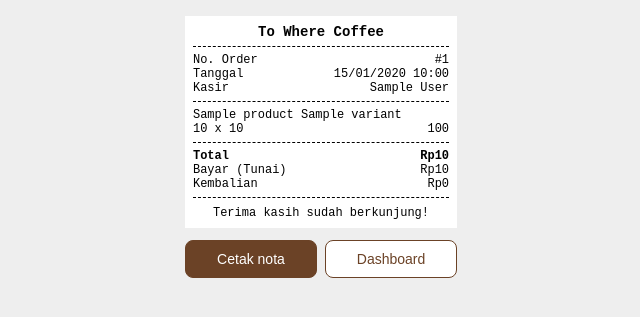
After one commit to rajakhairanrazie-gif/cafe-order, a Flask app: page /kasir/nota/1 in a window 1280 px wide. The commit adds this page. Shown: the top 317 px of the page, without its empty margins (319-959 px from the left). Run offline with Flask 3, Linux system fonts and the light colour scheme; a user stored in the database is signed in; tables that the repository leaves empty hold one stand-in row (values such as "Sample post").

Commit message:
add pengaturan nota, cetak nota, batasi akses role kasir

```diff
--- a/app/kasir.py
+++ b/app/kasir.py
@@ -1,11 +1,17 @@
-from flask import Blueprint, render_template, redirect, url_for, request, flash, session
+from flask import Blueprint, render_template, redirect, url_for, request, flash, session, abort
 from flask_login import login_required, current_user
-from app.models import Order, OrderItem, Payment, PaymentOrder, Product
+from app.models import Order, OrderItem, Payment, PaymentOrder, Product, User
+from app.stok import kurangi_stok
+from app.pengaturan import get_settings
 from app import db
 from datetime import datetime
-from app.stok import kurangi_stok
 
 kasir = Blueprint('kasir', __name__, url_prefix='/kasir')
+
+@kasir.before_request
+def batasi_role():
+    if current_user.is_authenticated and current_user.role not in ('kasir', 'admin'):
+        abort(403)
 
 
 @kasir.route('/dashboard')
@@ -265,3 +271,29 @@ def closing():
     grand_count = sum(r['jumlah'] for r in rekap.values())
 
     return render_template('kasir/closing.html', rekap=rekap, grand_total=grand_total, grand_count=grand_count, today=today)
+
+@kasir.route('/nota/<int:payment_id>')
+@login_required
+def nota(payment_id):
+    payment = Payment.query.get_or_404(payment_id)
+    orders = [lo.order for lo in payment.linked_orders]
+
+    items = []
+    for order in orders:
+        for item in order.items:
+            harga = float(item.price_at_order)
+            items.append({
+                'nama': f'{item.variant.product.name} {item.variant.variant_name}',
+                'qty': item.quantity,
+                'harga': harga,
+                'subtotal': harga * item.quantity,
+            })
+
+    return render_template(
+        'kasir/nota.html',
+        payment=payment,
+        orders=orders,
+        items=items,
+        s=get_settings(),
+        kasir_user=User.query.get(payment.cashier_id),
+    )
--- /dev/null
+++ b/app/pengaturan.py
@@ -0,0 +1,25 @@
+from app import db
+from app.models import Setting
+
+DEFAULT_NOTA = {
+    'cafe_name': 'To Where Coffee',
+    'cafe_address': '',
+    'cafe_phone': '',
+    'footer_text': 'Terima kasih sudah berkunjung!',
+}
+
+
+def get_settings():
+    data = dict(DEFAULT_NOTA)
+    for s in Setting.query.all():
+        if s.key in data and s.value is not None:
+            data[s.key] = s.value
+    return data
+
+
+def set_setting(key, value):
+    s = Setting.query.filter_by(key=key).first()
+    if s:
+        s.value = value
+    else:
+        db.session.add(Setting(key=key, value=value))
--- a/app/templates/admin/_nav.html
+++ b/app/templates/admin/_nav.html
@@ -4,6 +4,7 @@
     <a href="{{ url_for('admin.kategori') }}" class="category-pill" style="text-decoration:none;">Kategori</a>
     <a href="{{ url_for('admin.bahan') }}" class="category-pill" style="text-decoration:none;">Bahan baku</a>
     <a href="{{ url_for('admin.akun') }}" class="category-pill" style="text-decoration:none;">Akun</a>
+    <a href="{{ url_for('admin.pengaturan') }}" class="category-pill" style="text-decoration:none;">Pengaturan</a>
     <a href="{{ url_for('auth.logout') }}" class="category-pill" style="text-decoration:none;">Logout</a>
 </div>
 
--- /dev/null
+++ b/app/templates/kasir/nota.html
@@ -0,0 +1,72 @@
+<!DOCTYPE html>
+<html lang="id">
+<head>
+    <meta charset="UTF-8">
+    <meta name="viewport" content="width=device-width, initial-scale=1.0">
+    <title>Nota {% for o in orders %}#{{ o.daily_number }}{% if not loop.last %}+{% endif %}{% endfor %}</title>
+    <style>
+        :root { --lebar-nota: 72mm; }
+        * { box-sizing: border-box; }
+        body { font-family: 'Courier New', monospace; font-size: 12px; color: #000; background: #eee; margin: 0; padding: 16px; }
+        .nota { width: var(--lebar-nota); background: #fff; margin: 0 auto; padding: 8px; }
+        .tengah { text-align: center; }
+        .tebal { font-weight: bold; }
+        .garis { border-top: 1px dashed #000; margin: 6px 0; }
+        .baris { display: flex; justify-content: space-between; gap: 8px; }
+        .item-nama { word-break: break-word; }
+        .footer { white-space: pre-line; text-align: center; margin-top: 8px; }
+        .aksi { width: var(--lebar-nota); margin: 12px auto 0; display: flex; gap: 8px; }
+        .aksi button, .aksi a { flex: 1; padding: 10px; border-radius: 8px; border: 1px solid #6B4226; background: #6B4226; color: #fff; text-align: center; text-decoration: none; font-family: sans-serif; font-size: 14px; cursor: pointer; }
+        .aksi a { background: #fff; color: #6B4226; }
+
+        @media print {
+            @page { size: auto; margin: 0; }
+            body { background: #fff; padding: 0; }
+            .nota { margin: 0; }
+            .aksi { display: none; }
+        }
+    </style>
+</head>
+<body>
+    <div class="nota">
+        <div class="tengah">
+            <div class="tebal" style="font-size:14px;">{{ s.cafe_name }}</div>
+            {% if s.cafe_address %}<div>{{ s.cafe_address }}</div>{% endif %}
+            {% if s.cafe_phone %}<div>{{ s.cafe_phone }}</div>{% endif %}
+        </div>
+
+        <div class="garis"></div>
+
+        <div class="baris"><span>No. Order</span><span>{% for o in orders %}#{{ o.daily_number }}{% if not loop.last %}, {% endif %}{% endfor %}</span></div>
+        <div class="baris"><span>Tanggal</span><span>{{ payment.paid_at.strftime('%d/%m/%Y %H:%M') }}</span></div>
+        <div class="baris"><span>Kasir</span><span>{{ kasir_user.name if kasir_user else '-' }}</span></div>
+
+        <div class="garis"></div>
+
+        {% for it in items %}
+        <div class="item-nama">{{ it.nama }}</div>
+        <div class="baris">
+            <span>{{ it.qty }} x {{ "{:,.0f}".format(it.harga) }}</span>
+            <span>{{ "{:,.0f}".format(it.subtotal) }}</span>
+        </div>
+        {% endfor %}
+
+        <div class="garis"></div>
+
+        <div class="baris tebal"><span>Total</span><span>Rp{{ "{:,.0f}".format(payment.total_amount) }}</span></div>
+        <div class="baris"><span>Bayar ({{ payment.method|capitalize }})</span><span>Rp{{ "{:,.0f}".format(payment.amount_paid if payment.amount_paid else payment.total_amount) }}</span></div>
+        {% if payment.method == 'tunai' and payment.amount_paid %}
+        <div class="baris"><span>Kembalian</span><span>Rp{{ "{:,.0f}".format(payment.amount_paid - payment.total_amount) }}</span></div>
+        {% endif %}
+
+        <div class="garis"></div>
+
+        <div class="footer">{{ s.footer_text }}</div>
+    </div>
+
+    <div class="aksi">
+        <button type="button" onclick="window.print()">Cetak nota</button>
+        <a href="{{ url_for('kasir.dashboard') }}">Dashboard</a>
+    </div>
+</body>
+</html>
--- a/app/templates/kasir/selesai.html
+++ b/app/templates/kasir/selesai.html
@@ -34,6 +34,8 @@
         {% endif %}
     </div>
 
+    <a href="{{ url_for('kasir.nota', payment_id=payment.id) }}" target="_blank" class="btn-primary" style="text-decoration:none; display:block; margin-bottom:10px; background: var(--cafe-wood-mid);">Cetak nota</a>
+
     <a href="{{ url_for('kasir.dashboard') }}" class="btn-primary" style="text-decoration:none; display:block;">Kembali ke dashboard</a>
 </div>
 {% endblock %}
```
Also changed, not shown: app/admin.py (+16 -0 lines), app/templates/admin/pengaturan.html (added, +40 -0 lines).
